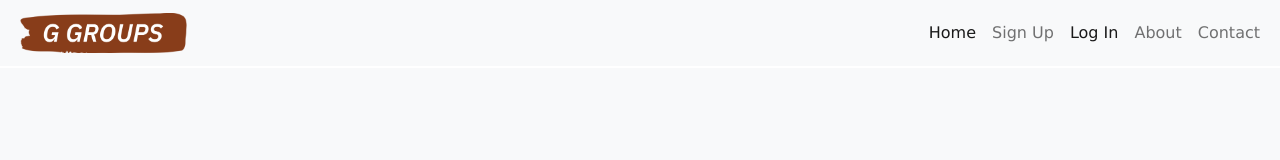
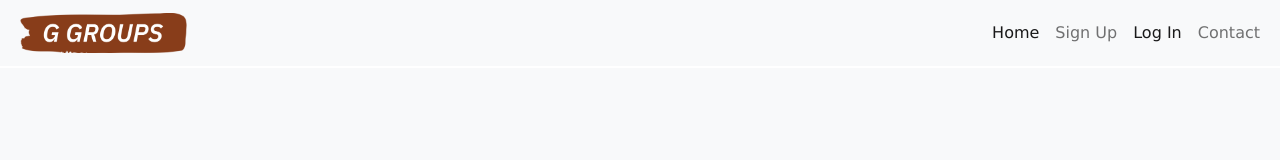
Before and after one commit to Kushalg3/demo.github.io, a React (Create React App) app in the folder client/: page /login in a window 1280 px wide. Shown: the top 160 px of the page. Built offline with nearby package versions, Linux system fonts and the light colour scheme.

Commit message:
changed to not show about page when not login

```diff
--- a/client/src/components/Navbar.js
+++ b/client/src/components/Navbar.js
@@ -59,11 +59,6 @@
                 </NavLink>
               </li>
               <li className="nav-item">
-                <NavLink className="nav-link" to={"/about"}>
-                  About
-                </NavLink>
-              </li>
-              <li className="nav-item">
                 <NavLink className="nav-link" to={"/contact"}>
                   Contact
                 </NavLink>
```
